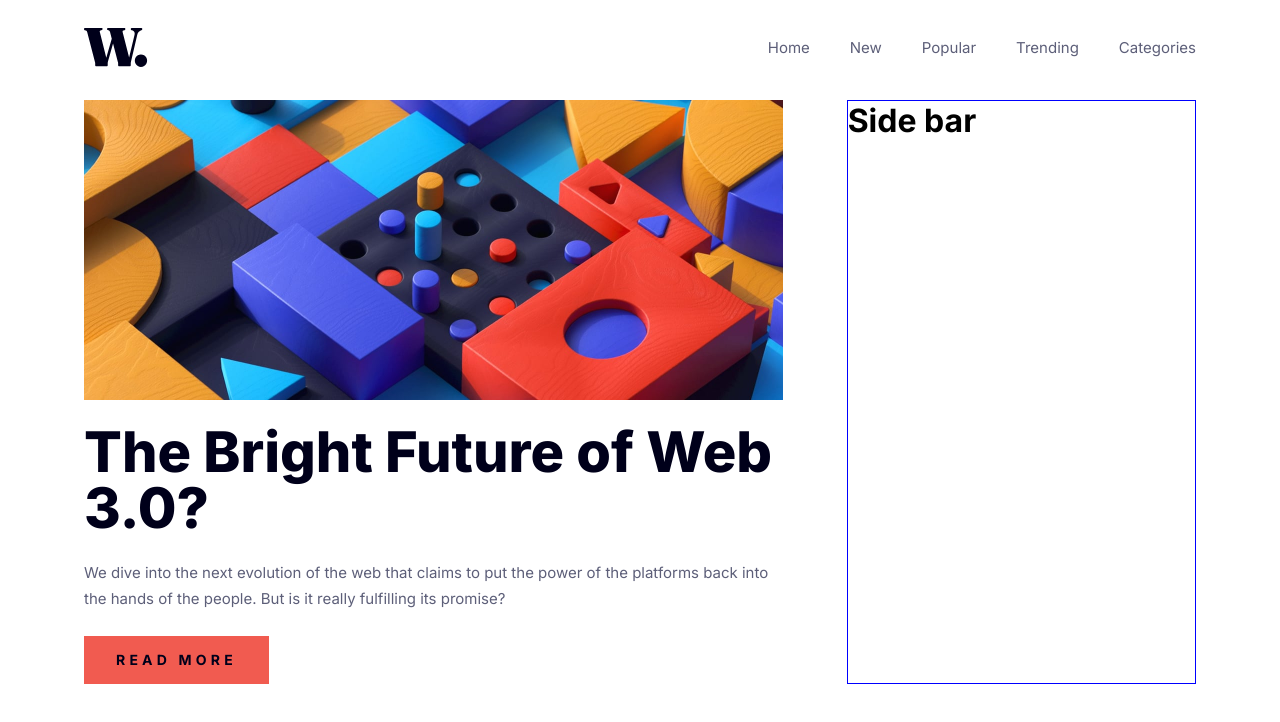
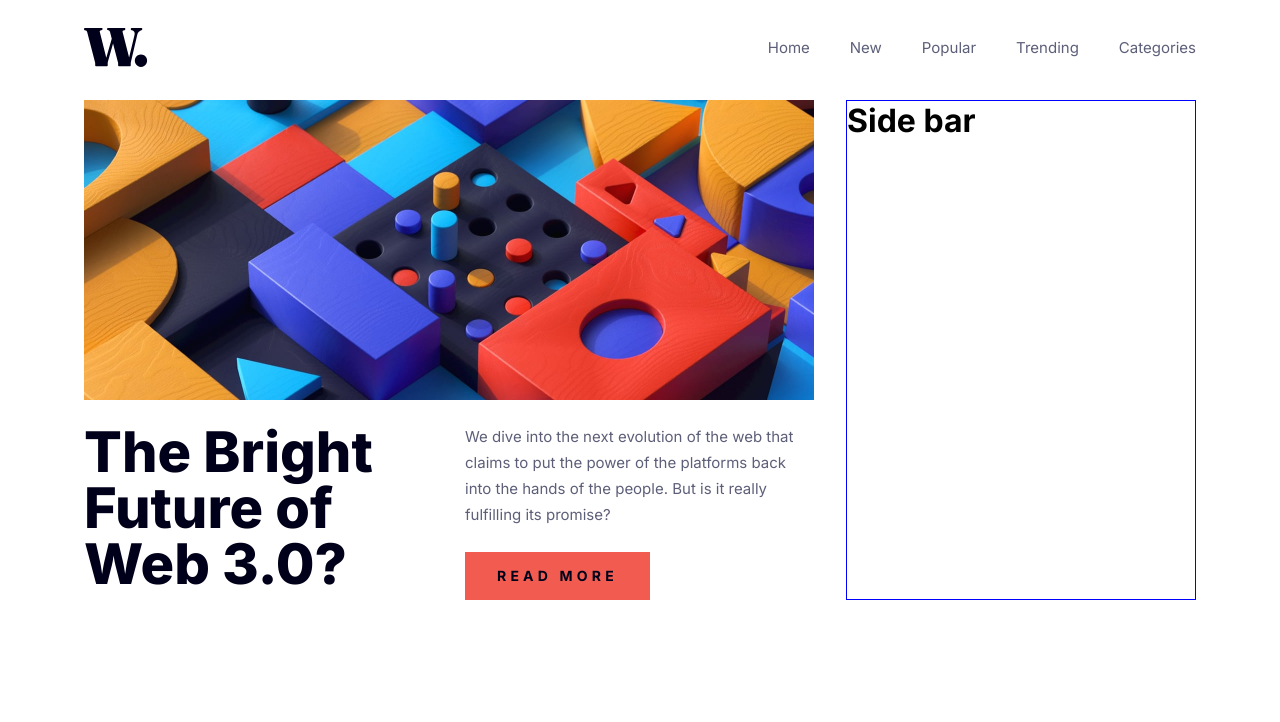
Before and after one commit to hectorlil48/fem-news-homepage, a React (Vite) app: page / in a window 1280 px wide. Shown: the top 722 px of the page. Built offline with nearby package versions, Linux system fonts and the light colour scheme.

Commit message:
Changed the breakpoint for the main__grid class. Added desktop breakpoint for hero.

```diff
--- a/src/components/Hero.css
+++ b/src/components/Hero.css
@@ -43,8 +43,19 @@
   color: var(--white);
 }
 
-@media (min-width: 1024px) {
+@media (min-width: 1200px) {
+  .hero__content {
+    display: flex;
+    gap: var(--spacing-400);
+  }
+
+  .hero__description {
+    margin-top: 0;
+    flex: 1;
+  }
+
   .hero__content h1 {
     font-size: var(--text-preset-1);
+    flex: 1;
   }
 }
--- a/src/index.css
+++ b/src/index.css
@@ -104,8 +104,9 @@ body {
   }
 }
 
-@media (min-width: 1024px) {
+@media (min-width: 1000px) {
   .main__grid {
-    grid-template-columns: 2fr 1fr;
+    grid-template-columns: 1fr 350px;
+    gap: var(--spacing-400);
   }
 }
```
